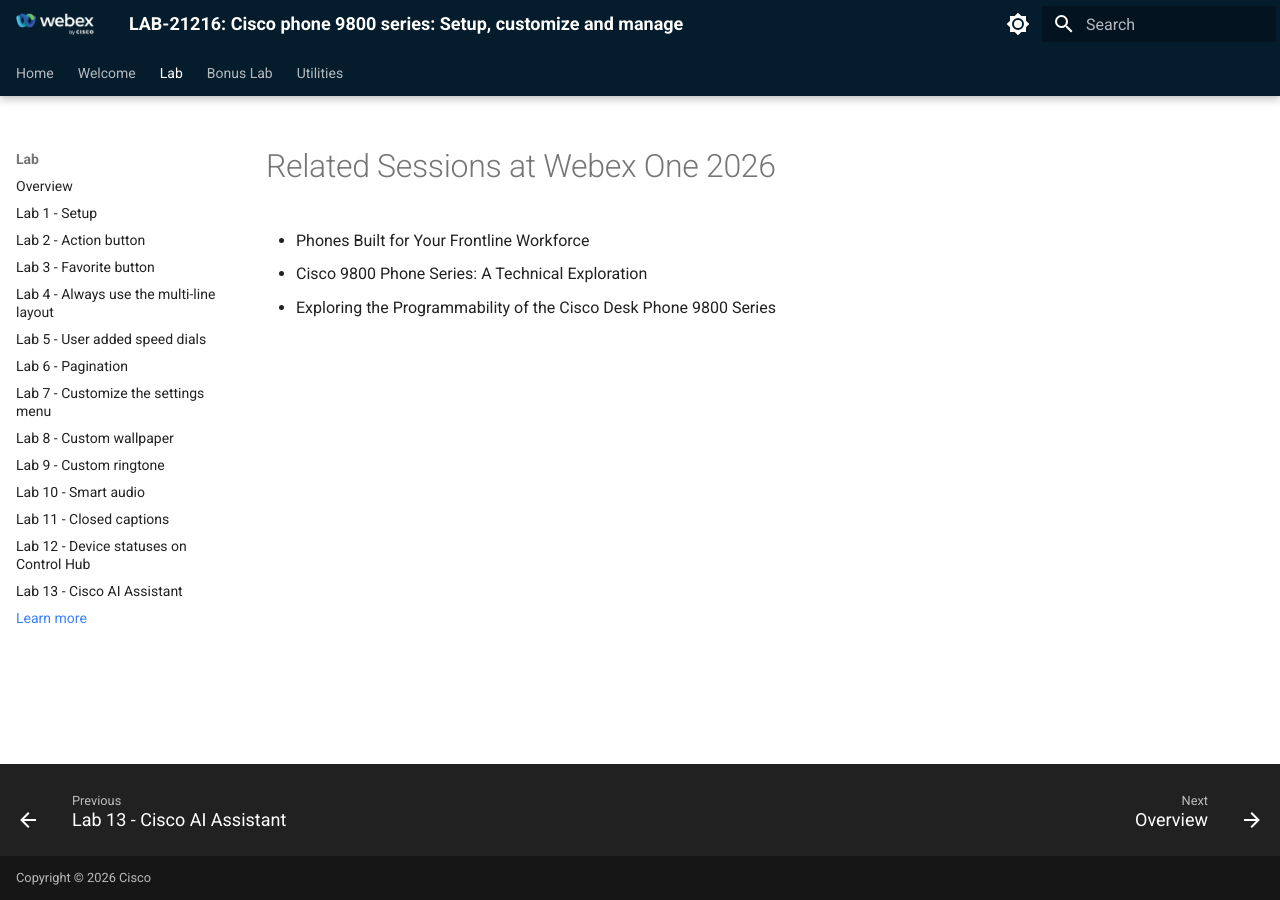
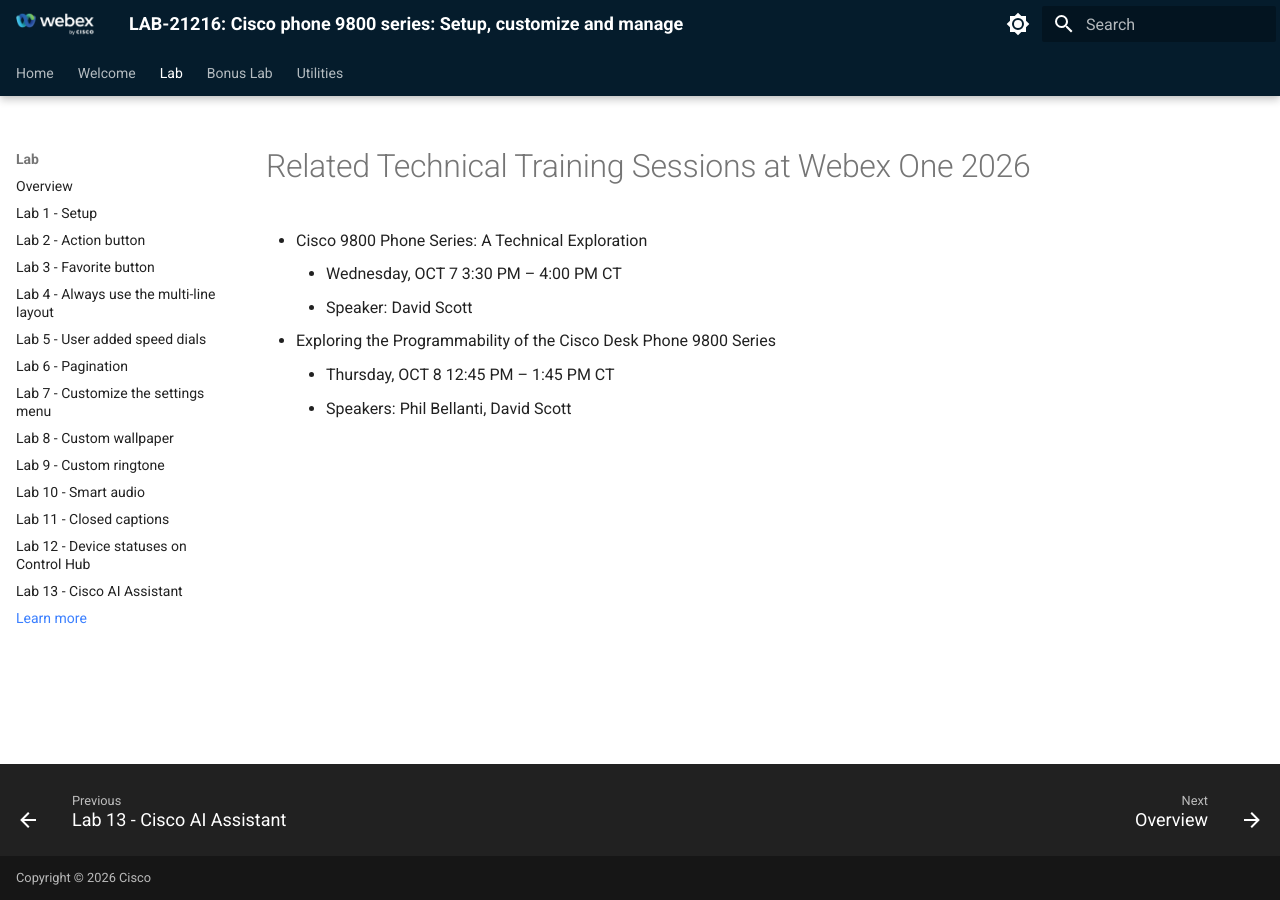
Before and after one commit to WebexCC-SA/LAB-21216, an MkDocs documentation site: the page built from docs/learn-more.md, in a window 1280 px wide. Built offline with MkDocs 1.6.1 and Material for MkDocs 9.7.7, drawn with Linux system fonts in a browser that asks for light colours.

Commit message:
Added related technical training session times and other minor updates on overview screen.

```diff
--- a/docs/learn-more.md
+++ b/docs/learn-more.md
@@ -1,5 +1,8 @@
-# Related Sessions at Webex One 2026
+# Related Technical Training Sessions at Webex One 2026
 
-- Phones Built for Your Frontline Workforce
 - Cisco 9800 Phone Series: A Technical Exploration
+    - Wednesday, OCT 7 3:30 PM – 4:00 PM CT
+    - Speaker: David Scott
 - Exploring the Programmability of the Cisco Desk Phone 9800 Series
+    - Thursday, OCT 8 12:45 PM – 1:45 PM CT
+    - Speakers: Phil Bellanti, David Scott
```
Also changed, not shown: docs/overview.md (+3 -3 lines).
